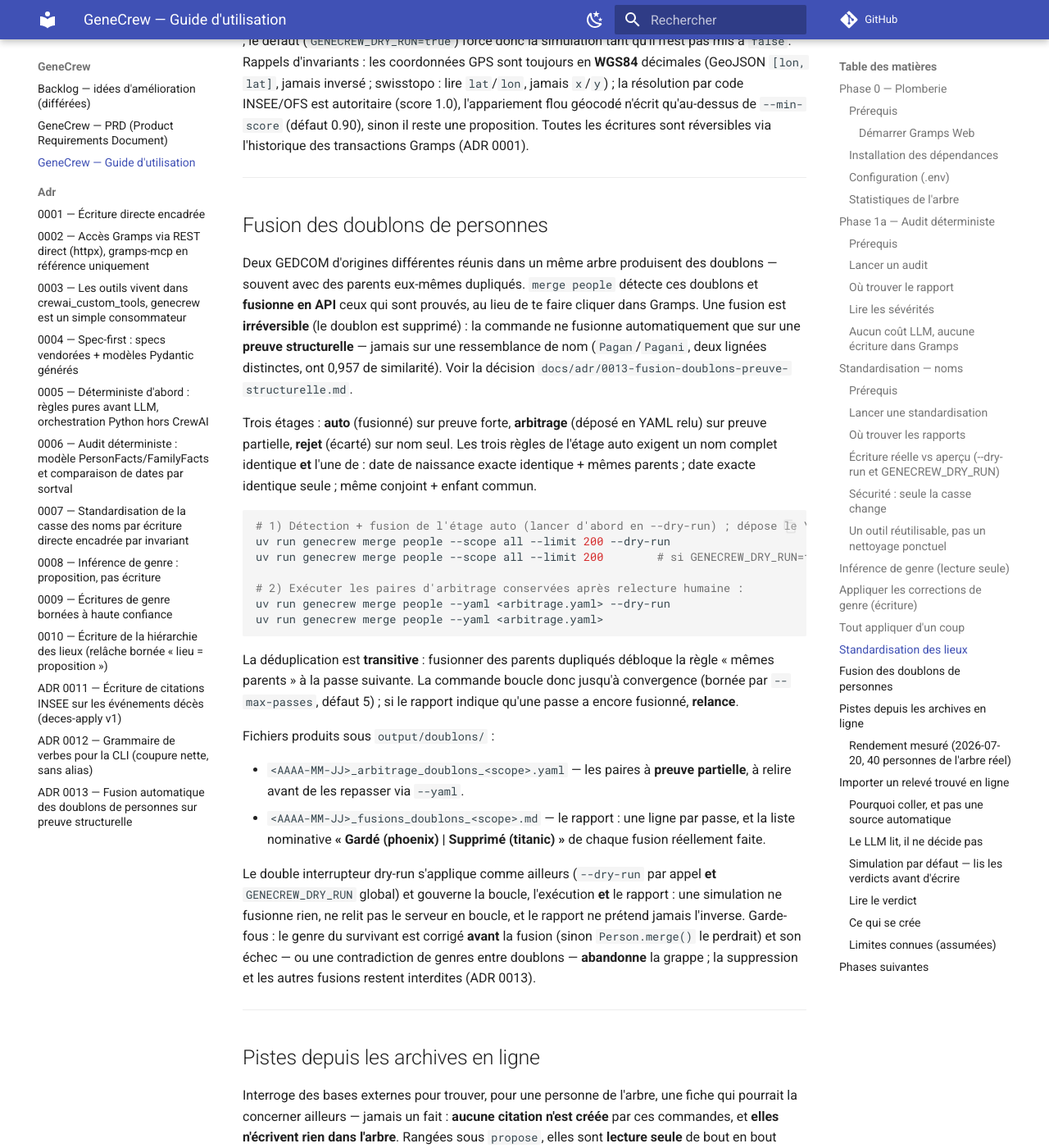
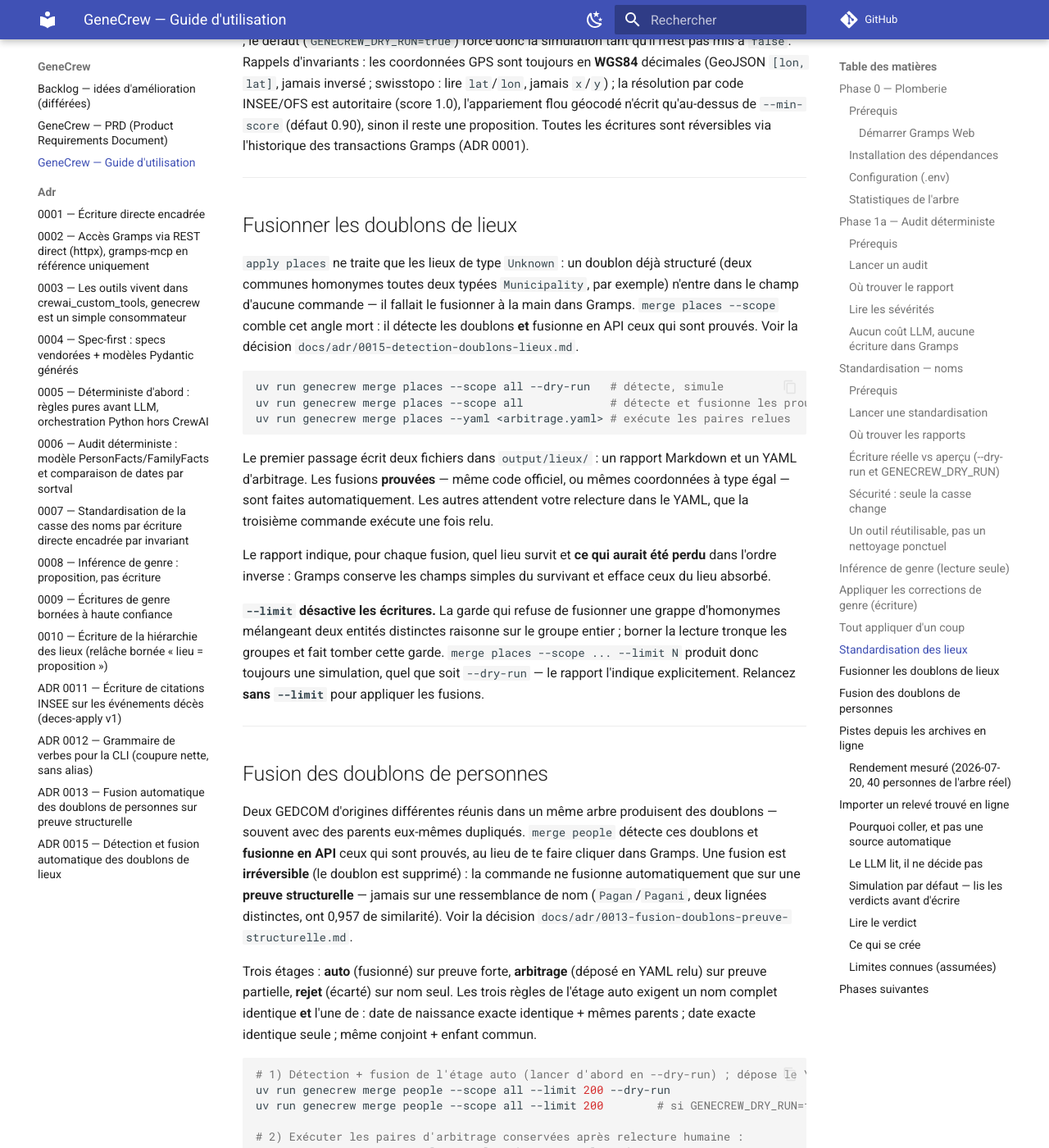
Before and after one commit to fjacquet/genecrew, an MkDocs documentation site: the page built from docs/USER_GUIDE.md, in a window 1280 px wide and 1400 px high, scrolled down 8857 px. Shown: the whole window at 82% size. Built offline with MkDocs 1.6.1 and Material for MkDocs 9.7.7, drawn with Linux system fonts in a browser that asks for light colours; comment, search, counter and statistics services are not loaded.

Commit message:
docs(adr): ADR 0015 — détection des doublons de lieux
Comble l'angle mort : apply places ne regarde que les lieux Unknown, donc
un doublon déjà typé n'entrait dans le champ d'aucune commande. 11 groupes
de communes homonymes avaient dû être fusionnés à la main.

Co-Authored-By: Claude Opus 4.8 <noreply@anthropic.com>

````diff
--- a/docs/USER_GUIDE.md
+++ b/docs/USER_GUIDE.md
@@ -363,6 +363,37 @@ sont réversibles via l'historique des transactions Gramps (ADR 0001).
 
 ---
 
+## Fusionner les doublons de lieux
+
+`apply places` ne traite que les lieux de type `Unknown` : un doublon déjà structuré (deux
+communes homonymes toutes deux typées `Municipality`, par exemple) n'entre dans le champ
+d'aucune commande — il fallait le fusionner à la main dans Gramps. `merge places --scope`
+comble cet angle mort : il détecte les doublons **et** fusionne en API ceux qui sont prouvés.
+Voir la décision `docs/adr/0015-detection-doublons-lieux.md`.
+
+```bash
+uv run genecrew merge places --scope all --dry-run   # détecte, simule
+uv run genecrew merge places --scope all             # détecte et fusionne les prouvés
+uv run genecrew merge places --yaml <arbitrage.yaml> # exécute les paires relues
+```
+
+Le premier passage écrit deux fichiers dans `output/lieux/` : un rapport Markdown et un YAML
+d'arbitrage. Les fusions **prouvées** — même code officiel, ou mêmes coordonnées à type égal —
+sont faites automatiquement. Les autres attendent votre relecture dans le YAML, que la
+troisième commande exécute une fois relu.
+
+Le rapport indique, pour chaque fusion, quel lieu survit et **ce qui aurait été perdu** dans
+l'ordre inverse : Gramps conserve les champs simples du survivant et efface ceux du lieu
+absorbé.
+
+**`--limit` désactive les écritures.** La garde qui refuse de fusionner une grappe d'homonymes
+mélangeant deux entités distinctes raisonne sur le groupe entier ; borner la lecture tronque
+les groupes et fait tomber cette garde. `merge places --scope ... --limit N` produit donc
+toujours une simulation, quel que soit `--dry-run` — le rapport l'indique explicitement.
+Relancez **sans `--limit`** pour appliquer les fusions.
+
+---
+
 ## Fusion des doublons de personnes
 
 Deux GEDCOM d'origines différentes réunis dans un même arbre produisent des doublons — souvent
--- /dev/null
+++ b/docs/adr/0015-detection-doublons-lieux.md
@@ -0,0 +1,82 @@
+# ADR 0015 — Détection et fusion automatique des doublons de lieux
+
+Date : 2026-07-22 — Statut : accepté
+
+## Contexte
+
+`apply places` ne traite que les lieux de type `Unknown` : sa boucle saute tout lieu déjà
+structuré, au nom de l'idempotence. C'est aussi lui qui produit le YAML de fusions, et il ne
+le compose que pour les lieux qu'il vient de résoudre. **Un doublon déjà typé n'entre donc
+dans le champ d'aucune commande.**
+
+Mesure du 2026-07-21 : 11 groupes de communes homonymes, tous de type `Municipality`, tous
+invisibles au pipeline. Ils ont dû être fusionnés à la main, un par un.
+
+`merge places` existait, mais seulement comme exécutant : `--yaml` requis. Son voisin
+`merge people` a les deux modes depuis l'ADR 0013.
+
+## Décision
+
+`merge places --scope` détecte les doublons, fusionne ceux qui sont **prouvés**, et dépose le
+reste en YAML d'arbitrage — que `merge places --yaml` exécute après relecture.
+
+Deux lieux sont candidats s'ils portent le même **nom normalisé**. Un **veto** passe avant
+tout : deux codes officiels non vides et différents interdisent la fusion. Hors veto, la
+preuve est soit **des codes identiques** (un code officiel est canonique, il vaut entre types
+différents), soit **le même type et des coordonnées identiques** (la voie des lieux sans code).
+
+Les coordonnées ne prouvent **jamais** rien entre types différents. Paris existe en
+`Department` (code 75) et en `Municipality` (code 75056) : deux entités administratives
+réelles. Le chantier référentiel donnera des coordonnées aux départements, et un département
+géocodé reçoit le point de son chef-lieu — sans cette garde, le piège deviendrait atteignable.
+
+Le survivant est choisi par **richesse d'abord** (coordonnées, code, rattachement), puis
+rétroliens, puis identifiant le plus petit. La fusion Gramps unionne les listes mais conserve
+les champs simples du survivant : garder une coquille vide effacerait définitivement les
+coordonnées de l'autre. Le rapport nomme ce que l'ordre inverse aurait perdu.
+
+C'est la doctrine de l'ADR 0013 transposée : la ressemblance ne prouve jamais l'identité. Avec
+un avantage que les personnes n'ont pas — une commune possède un identifiant canonique.
+
+Trois points, imprévisibles avant l'implémentation, se sont révélés en cours de route et
+tiennent la forme du code livré :
+
+1. **Un `--limit` désactive les écritures.** Le veto de grappe (ci-dessous) raisonne sur le
+   groupe entier d'homonymes ; `--limit` tronque la lecture, donc tronque les groupes, et fait
+   tomber cette garde — le membre exclu par la troncature peut être justement celui qui portait
+   la preuve du mélange. `run_places_detect` force donc la simulation dès que `limit` est posé,
+   quel que soit `--dry-run`, et le rapport le dit explicitement (avertissement dédié). C'est
+   **surprenant** : le guide recommande par ailleurs de borner un premier essai avec `--limit`
+   (`merge people --scope all --limit 200`, `propose wikidata --limit 50`…), un réflexe qui pour
+   `merge places` produit silencieusement une simulation.
+2. **Une fusion automatique ne détruit jamais d'information.** Une preuve ne suffit pas à
+   conclure « auto » : si l'absorbé porte un attribut simple que le survivant n'a pas —
+   coordonnées, code, **type** — la proposition passe en arbitrage au lieu de s'exécuter. La
+   liste des attributs surveillés n'est pas arbitraire : elle reprend exactement ce que la
+   fusion Gramps écrase, à savoir les champs simples. Le rattachement (`placeref_list`) en est
+   délibérément absent : c'est une liste de références, unionnée comme les autres, qui **survit**
+   à la fusion.
+3. **Le veto de grappe ne mord que sur les preuves non canoniques.** Une grappe d'homonymes qui
+   contient deux codes officiels différents entre deux de ses membres dégrade en arbitrage les
+   paires prouvées par coordonnées de ce groupe — mais pas celles prouvées par un code officiel
+   identique : un code est canonique, et la présence d'un troisième code voisin ne fragilise en
+   rien la preuve que deux lieux au même code sont le même lieu. Exemple réel verrouillé en
+   test : quatre « Saint-Palais » dans une même grappe, deux au code 18205 et deux au code
+   17398 — la paire 18205 reste `auto` malgré le veto porté par la grappe.
+
+## Conséquences
+
+Les doublons de lieux cessent d'être invisibles. La déduplication se fait en **une seule
+passe** : le groupement par égalité de nom normalisé est une relation d'équivalence, et
+fusionner deux lieux n'en renomme aucun autre — contrairement aux personnes, où une fusion
+peut en révéler d'autres.
+
+Contrepartie assumée : le comptage des rétroliens coûte un appel API par lieu. C'est la seule
+mesure qui dise lequel de deux homonymes l'arbre utilise réellement.
+
+Un lot borné par `--limit` ne fusionne jamais — la simulation forcée est **intentionnelle**,
+pas une régression à corriger : documentée dans le rapport et dans le guide utilisateur pour
+qu'elle ne se lise pas comme une panne.
+
+Hors périmètre : créer ou compléter des lieux — c'est `apply places` et le chantier
+référentiel.
````
Also changed, not shown: CLAUDE.md (+6 -0 lines).
